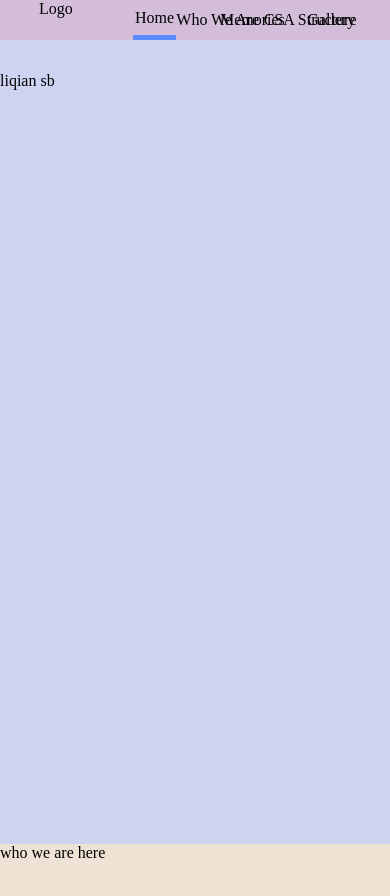
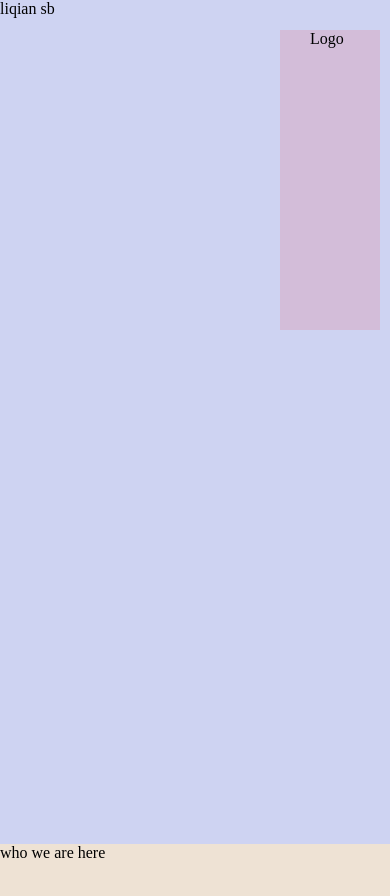
Before and after one commit to AlexHHsiao/sjsu_csa_web, an Angular app: page / in a window 390 px wide. Shown: the top 896 px of the page. Built offline with nearby package versions, Linux system fonts and the light colour scheme.

Commit message:
add css for mobile size ui

```diff
--- a/src/app/header/header.component.html
+++ b/src/app/header/header.component.html
@@ -34,3 +34,9 @@
 
   </div>
 </div>
+
+<div class="nav-container-mini">
+  <div class="nav-content-mini">
+
+  </div>
+</div>
--- a/src/app/header/header.component.scss
+++ b/src/app/header/header.component.scss
@@ -8,7 +8,6 @@
   position: fixed;
   z-index: 1;
   top: 0;
-  max-width: 100%;
 }
 
 .nav-content {
@@ -37,7 +36,6 @@
   width: 70%;
   float: right;
   position: relative;
-  white-space: nowrap;
 
   li {
     position: relative;
@@ -50,3 +48,50 @@
     transition: 0.5s;
   }
 }
+
+@media only screen and (min-width: 769px) and (max-width: 1000px) {
+  .nav-content {
+    width: 100%;
+  }
+
+  .logo {
+    left: 5%;
+  }
+}
+
+@media only screen and (max-width: 768px) {
+
+  .nav-container {
+    height: 300px;
+    width: 100px;
+    right: 10px;
+    top: 30px;
+  }
+
+  .nav-content {
+    width: 100%;
+    margin: 0;
+  }
+
+  .logo {
+    height: 70px;
+    width: 70px;
+    float: right;
+  }
+
+  .nav-menu {
+    list-style-type: none;
+    margin: 0;
+    padding: 0;
+    height: 100%;
+    display: flex;
+    width: 100%;
+    float: none;
+    position: relative;
+    white-space: nowrap;
+
+    li {
+      display: none;
+    }
+  }
+}
--- a/src/app/home/home.component.html
+++ b/src/app/home/home.component.html
@@ -1,8 +1,3 @@
 <div class="home-container">
-
-  <br>
-  <br>
-  <br>
-  <br>
   liqian sb
 </div>
```
